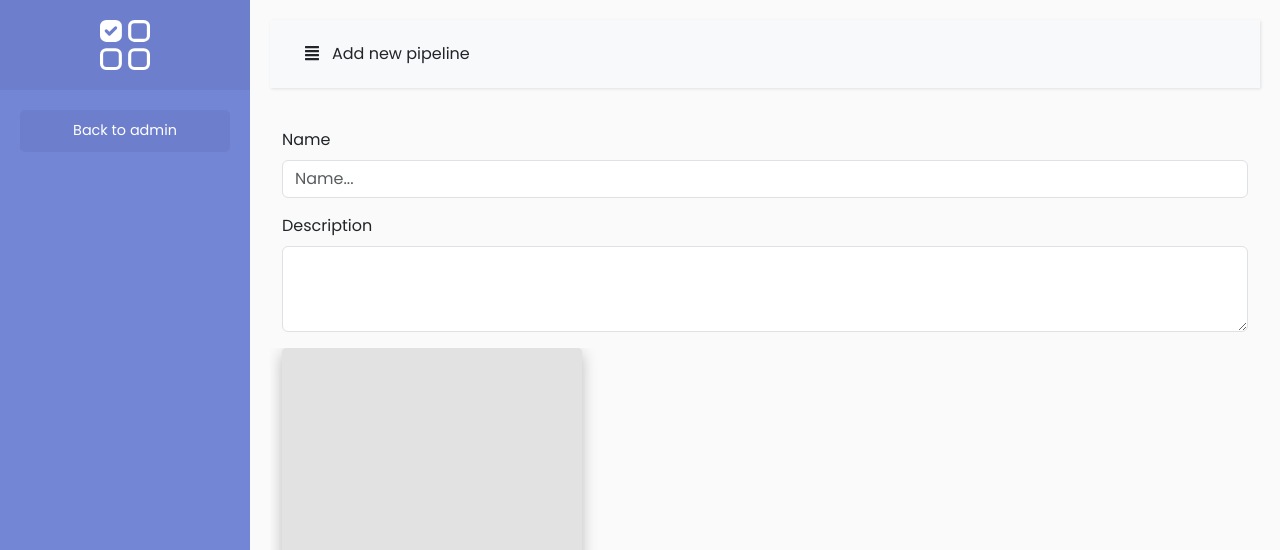
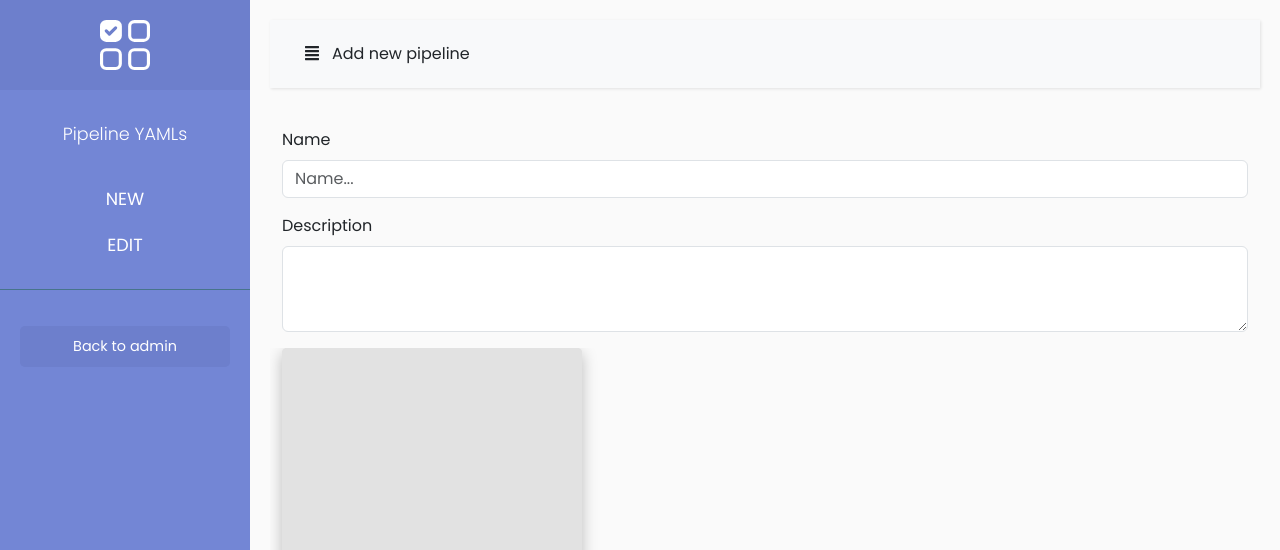
Before and after one commit to huifeidepangzi/GenericPipeline, a Django app: page /pipeline_configuration/add_pipeline/ in a window 1280 px wide. Shown: the top 550 px of the page. Run offline with Django 5.2, Linux system fonts and the light colour scheme; data that the repository does not hold is empty; some libraries are stand-ins or nearby versions.

Commit message:
Add new side bar links

```diff
--- a/pipeline_configuration/static/base.css
+++ b/pipeline_configuration/static/base.css
@@ -177,6 +177,15 @@ a.article:hover {
   /* text-align: left; */
 }
 
+.side-bar-link {
+    display: flex !important;
+    justify-content: center !important;
+}
+
+.side-bar-title {
+    display: flex !important;
+    justify-content: center !important;
+}
 /* .row {
     overflow-x: auto;
 } */
--- a/pipeline_configuration/templates/base.html
+++ b/pipeline_configuration/templates/base.html
@@ -32,9 +32,9 @@
                 </svg>
             </div>
 
-            {% comment %} <ul class="list-unstyled components">
-                <p>Dummy Heading</p>
-                <li class="active">
+            <ul class="list-unstyled components">
+                <p class="side-bar-title">Pipeline YAMLs</p>
+                {% comment %} <li class="active">
                     <a href="#homeSubmenu" data-toggle="collapse" aria-expanded="false" class="dropdown-toggle">Home</a>
                     <ul class="collapse list-unstyled" id="homeSubmenu">
                         <li>
@@ -64,14 +64,14 @@
                             <a href="#">Page 3</a>
                         </li>
                     </ul>
+                </li> {% endcomment %}
+                <li>
+                    <a href="/pipeline_configuration/add_pipeline/" class="side-bar-link">NEW</a>
                 </li>
                 <li>
-                    <a href="#">Portfolio</a>
+                    <a href="#" class="side-bar-link">EDIT</a>
                 </li>
-                <li>
-                    <a href="#">Contact</a>
-                </li>
-            </ul> {% endcomment %}
+            </ul>
 
             <ul class="list-unstyled CTAs">
                 {% comment %} <li>
```
